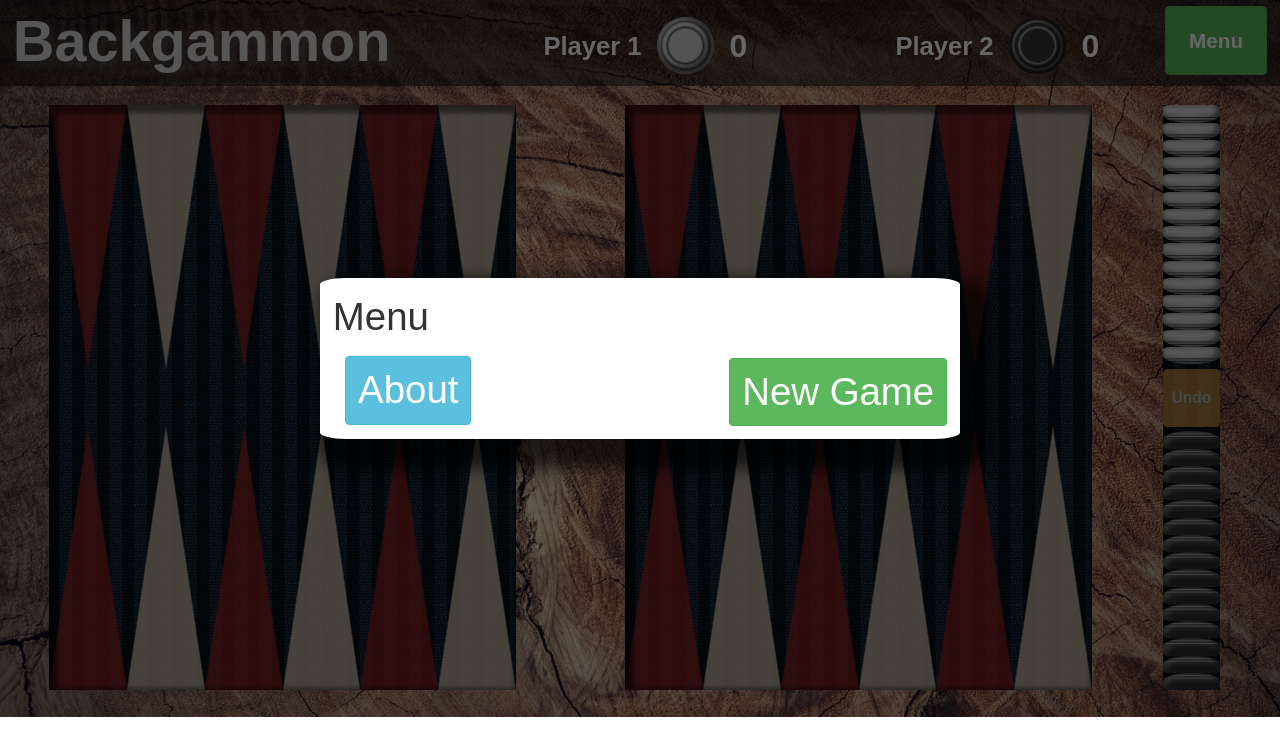
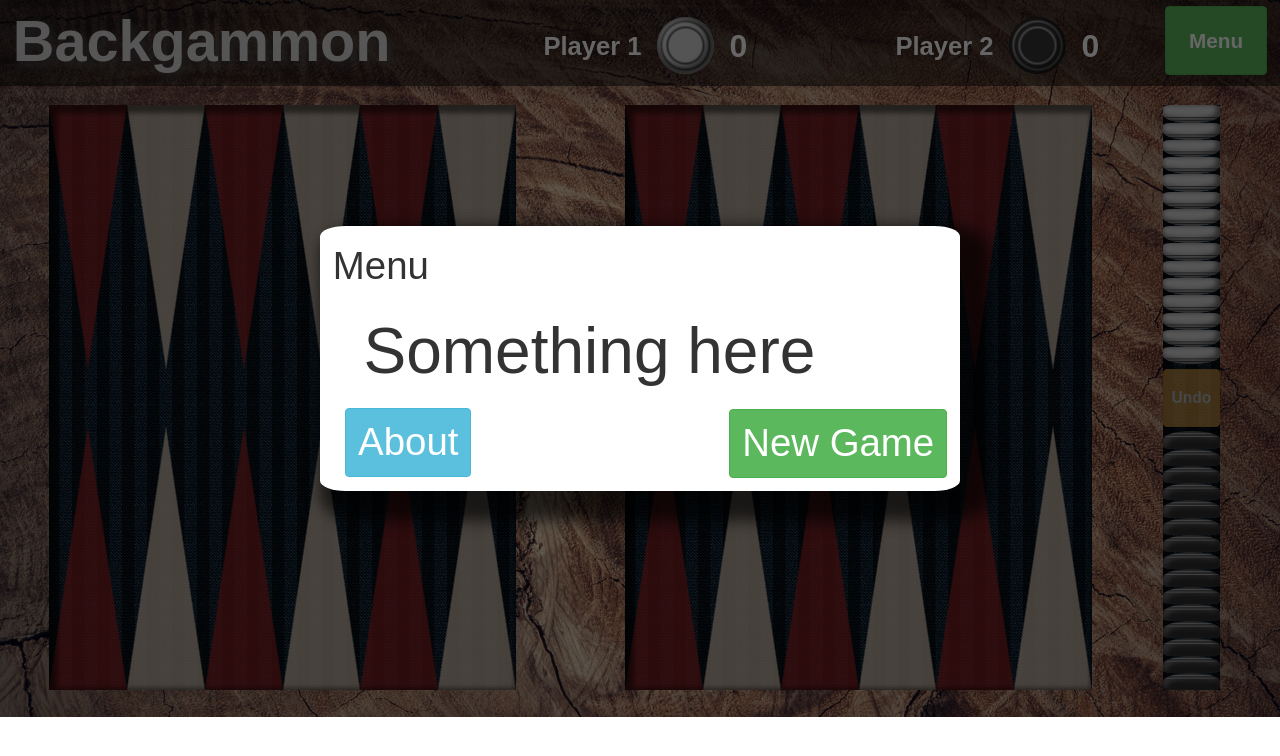
Before and after one commit to bnunesc/react-backgammon, a React (Create React App) app: page / in a window 1280 px wide. Shown: the top 756 px of the page. Built offline with nearby package versions, Linux system fonts and the light colour scheme.

Commit message:
Menu improved

```diff
--- a/src/components/Menu/Menu.css
+++ b/src/components/Menu/Menu.css
@@ -15,6 +15,18 @@
     padding: 1%;
     box-shadow: 15px 15px 15px 15px rgba(0, 0, 0, 0.644);
     border-radius: 4%;
+}
+
+#modal-content.menu-small {
+    width: 50%;
+}
+
+#modal-content.menu-medium {
+    width: 70%;
+}
+
+#modal-content.menu-big {
+    width: 85%;
 }
 
 #modal-header {
--- a/src/components/Menu/Menu.js
+++ b/src/components/Menu/Menu.js
@@ -7,102 +7,224 @@ class Menu extends Component {
     constructor(props) {
         super(props);
 
+        const content = this.getContent(this.props.gameStatus, this.props.players);
+
         this.state = {
-            header: this.getMenuHeader(),
-            body: this.getMenuBody(),
-            footer: this.getMenuFooter(),
-            menuWidth: { width: '50%' },
-            canClose: this.props.gameStatus === 80 ? false : true,
-            showAbout: false,
+            header: content.header,
+            body: content.body,
+            footer: content.footer,
+            menuWidth: content.width,
+            canClose: content.canClose,
+            playerNames: { p1: this.props.players.p1, p2: this.props.players.p2 }
         }
     }
 
 
-    getMenuHeader = () => {
-        let header = 'Menu';
-        if (this.props.gameStatus === 60 || this.props.gameStatus === 70) {
-            header = <br />;
+    getContent(gameStatus, players) {
+
+        let content = null;
+
+        //Functions return an object;
+        switch (gameStatus) {
+            case 11:
+                content = this.getNewGame(gameStatus, players);
+                break;
+            //60 or 70 player won
+            case 60:
+                content = this.getWinner(gameStatus, players);
+                break;
+            case 70:
+                content = this.getWinner(gameStatus, players);
+                break;
+            default:
+                content = this.getMenu(gameStatus, players);
+                break;
         }
 
-        return <p>{header}</p>;
+        return content;
+
     }
 
-    getMenuBody = () => {
+    getMenu = (gameStatus, players) => {
 
-        let body = '';
-        if (this.props.gameStatus === 60) {
-            body = <React.Fragment>
-                <img src="./assets/congratulation.png" alt="congratulation" />
-                <p className="modal-body-centralized">{this.props.players.p1} wins!</p>
-            </React.Fragment>
-        }
-        if (this.props.gameStatus === 70) {
-            body = <React.Fragment>
-                <img src="./assets/congratulation.png" alt="congratulation" />
-                <p className="modal-body-centralized">{this.props.players.p2} wins!</p>
-            </React.Fragment>
-        }
-        return body;
+        const content = {};
+
+        content.header = <p>Menu</p>;
+
+        content.body = <div>Something here</div>
+
+        content.footer = this.getRegularFooter();
+
+        content.width = 'menu-small';
+        content.canClose = gameStatus !== 80 ? true : false;
+
+        return content;
     }
 
-    getMenuFooter = () => {
+    getWinner(gameStatus, players) {
+        const content = {};
 
-        let footer = <div>
+        content.header = <p><br /></p>;
+
+        content.body = <React.Fragment>
+            <img src="./assets/congratulation.png" alt="congratulation" />
+            <p className="modal-body-centralized">{gameStatus === 60 ? players.p1 : players.p2} wins!</p><br />
+        </React.Fragment>
+
+        content.footer = this.getRegularFooter();
+
+        content.width = 'menu-small';
+        content.canClose = gameStatus !== 80 ? true : false;
+
+        return content;
+    }
+
+    getRegularFooter = () => {
+
+        const alertNewGame = this.props.gameStatus < 60 ? 12 : 11; //12 shows alert
+
+        return <div>
             <button id="modal-about" className="btn btn-info"
-                onClick={this.toggleAboutHandler}>
+                onClick={this.toggleAboutHandler.bind(this, true)}>
+                About
+        </button>
+
+            <button
+                className="btn btn-success"
+                onClick={this.newGameHandler.bind(this, alertNewGame)}>New Game
+        </button>
+        </div>;
+    }
+
+    getNewGame = (gameStatus, players) => {
+        const content = {};
+
+        content.header = <p>New Game</p>;
+
+        content.body = <React.Fragment>
+            <label className="modal-body-t2">Player One: </label>
+            <input type="text"
+                className="modal-body-t2"
+                value={players.p1}
+                onChange={this.changePlayerName.bind(this, 1)}
+            />
+            <br />
+            <label className="modal-body-t2" >Player Two: </label>
+            <input type="text"
+                className="modal-body-t2"
+                value={players.p2}
+                onChange={this.changePlayerName.bind(this, 2)}
+            />
+        </React.Fragment>
+
+        content.footer = <div>
+            <button id="modal-about" className="btn btn-info"
+                onClick={this.toggleAboutHandler.bind(this, true)}>
                 About
             </button>
 
             <button
                 className="btn btn-success"
-                onClick={this.props.newGameHandler.bind(this, 1)}>New Game
+                onClick={this.props.newGameHandler.bind(this, players, 1)}>New Game
             </button>
         </div>;
 
-        return footer;
+        content.width = 'menu-medium';
+        content.canClose = gameStatus !== 80 ? true : false;
+
+        return content;
+    }
+
+    changePlayerName = (player, event) => {
+
+        const playerNames = { ...this.state.playerNames };
+
+        if (player === 1) {
+            playerNames.p1 = event.target.value;
+        } else {
+            playerNames.p2 = event.target.value;
+        }
+
+        const content = this.getContent(11, playerNames);
+
+        this.setState({
+            body: content.body,
+            playerNames: playerNames,
+        });
+    }
+
+    newGameHandler = (newGameStatus) => {
+
+        const content = this.getContent(11, this.state.playerNames);
+        console.log('Starting a new game');
+
+        if (newGameStatus === 12) {
+
+            content.body =
+                <React.Fragment>
+                    <p>Are you sure you want to end the current game?</p>
+                </React.Fragment>
+
+            content.footer = <div>
+                <button id="modal-about" className="btn btn-info"
+                    onClick={this.toggleAboutHandler.bind(this, true)}>
+                    About
+                    </button>
+
+                <button
+                    className="btn btn-danger"
+                    onClick={this.newGameHandler.bind(this,11)}>New Game
+                    </button>
+            </div>;
+
+
+        }
+
+        this.setState({
+            header: content.header,
+            body: content.body,
+            footer: content.footer,
+            menuWidth: content.width,
+            canClose: content.canClose,
+        });
 
     }
 
-    toggleAboutHandler = () => {
-        const showAbout = !this.state.showAbout;
-        const header = showAbout ? 'About' : this.getMenuHeader();
-        const body = showAbout ?
-            <div>
-                <p className="modal-body-t1">Backgammon by Bruno Nunes</p>
-                <p className="modal-body-t2">This game has been developed by Bruno Nunes,
-                    a Web Developer and System Administrator in Vancouver, BC. He is a
-                    graduate of <a href="https://bcit.ca">BCIT</a>'s Applied Web Development
-                    and Applied Software Development programs.<br /><br />
-                    You can learn more about the author at <a href="https://brunonunes.ca">brunonunes.ca</a>.<br />
-                    You can also access this project at <a href="https://github.com/bnunesc/react-backgammon">GitHub</a>.
-                </p>
+    toggleAboutHandler = (show) => {
 
+        let content = {};
 
-            </div>
-            : this.getMenuBody();
-        const footer = showAbout ?
-            <button className="btn btn-danger" onClick={this.toggleAboutHandler}>Close</button>
-            : this.getMenuFooter();
+        if (show) { //show About
+            content.header = <p>About</p>;
+            content.body = <React.Fragment>
+                {this.aboutBody}
+            </React.Fragment>
 
-        const width = showAbout ? '85%' : '50%';
+            content.footer = <button className="btn btn-danger" onClick={this.toggleAboutHandler.bind(this, false)}>Close</button>
+
+            content.width = 'menu-big';
+            content.canClose = false;
+        }
+        else { //Close About
+
+            content = this.getContent(this.props.gameStatus, this.props.players);
+        }
 
         this.setState({
-            header: header,
-            body: body,
-            footer: footer,
-            menuWidth: { width: width },
-            showAbout: showAbout,
-        })
-
+            header: content.header,
+            body: content.body,
+            footer: content.footer,
+            menuWidth: content.width,
+            canClose: content.canClose,
+        });
     }
-
 
     render() {
 
         return (
             <div id="modal" >
 
-                <div id="modal-content" style={this.state.menuWidth}>
+                <div id="modal-content" className={this.state.menuWidth}>
                     <div id="modal-header">
                         {this.state.canClose ? <div id="modal-close" onClick={this.props.toggleMenuHandler}>X</div> : null}
                         {this.state.header}
@@ -118,6 +240,20 @@ class Menu extends Component {
             </div>
         );
     }
+
+    //Contents
+    //About Body
+    aboutBody = <div>
+        <p className="modal-body-t1">Backgammon by Bruno Nunes</p>
+        <p className="modal-body-t2">This game has been developed by Bruno Nunes,
+            a Web Developer and System Administrator in Vancouver, BC. He is a
+    graduate of <a href="https://bcit.ca">BCIT</a>'s Applied Web Development
+    and Applied Software Development programs.<br /><br />
+            You can learn more about the author at <a href="https://brunonunes.ca">brunonunes.ca</a>.<br />
+            You can also access this project at <a href="https://github.com/bnunesc/react-backgammon">GitHub</a>.
+    </p>
+    </div>
+    //End About Body
 }
 
 export default Menu;
--- a/src/containers/App.js
+++ b/src/containers/App.js
@@ -32,17 +32,18 @@ class App extends Component {
     }
 
     //set up new game
-    setupNewGameHandler = (player) => {
+    setupNewGameHandler = (playerNames, playerStarts) => {
         const gameStatus = 11; //New game
         const history = [];
         const currentPosition = 0
-        const p1IsNext = player === 1 ? true : false;
+        const p1IsNext = playerStarts === 1 ? true : false;
         const dice = [0];
         const points = Array(24).fill({ player: false, checkers: 0 });
         const grayBar = { checkersP1: 0, checkersP2: 0 };
         const outSideBar = { checkersP1: 0, checkersP2: 0 };
         const movingChecker = false;
         const showMenu = false;
+        const players = { p1: playerNames.p1, p2: playerNames.p2};
 
         history.push(this.setHistory(p1IsNext, dice, points, grayBar, outSideBar));
 
@@ -81,6 +82,7 @@ class App extends Component {
             outSideBar: outSideBar,
             movingChecker: movingChecker,
             showMenu: showMenu,
+            players: players,
         });
 
     }
```
